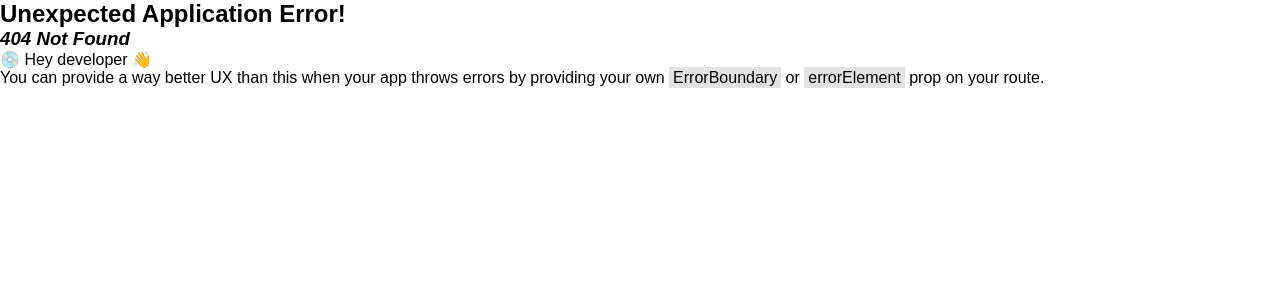
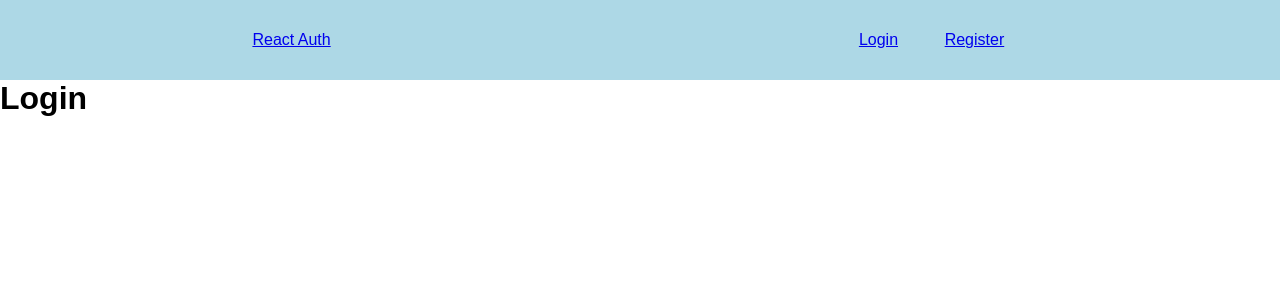
Before and after one commit to DavTheDev20/react-auth-test, a React (Vite) app in the folder client/: page /login in a window 1280 px wide. Before the commit this address had no page. Shown: the top 300 px of the page. Built offline with nearby package versions, Linux system fonts and the light colour scheme.

Commit message:
Add Login page and associated routing

```diff
--- a/client/src/components/NavBar.tsx
+++ b/client/src/components/NavBar.tsx
@@ -22,10 +22,10 @@ const NavBar = () => {
       <Link to="/">React Auth</Link>
       <ul style={navBarStyles.navLinks}>
         <li>
-          <a href="/">Login</a>
+          <Link to="/login">Login</Link>
         </li>
         <li>
-          <a href="/register">Register</a>
+          <Link to="/register">Register</Link>
         </li>
       </ul>
     </nav>
--- /dev/null
+++ b/client/src/pages/Login.tsx
@@ -0,0 +1,9 @@
+const Login = () => {
+  return (
+    <div>
+      <h1>Login</h1>
+    </div>
+  );
+};
+
+export default Login;
```
Also changed, not shown: client/src/main.tsx (+6 -1 lines).
